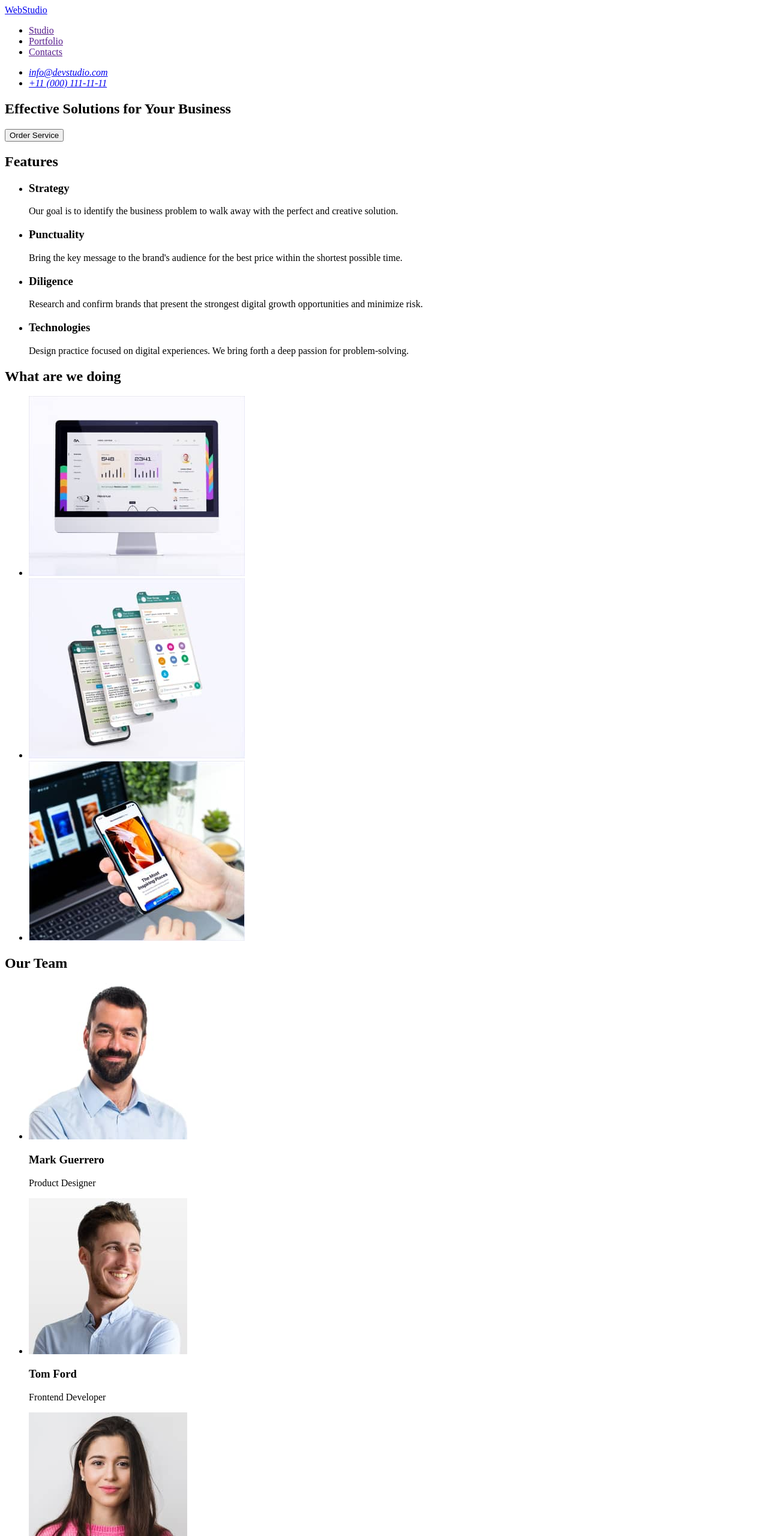
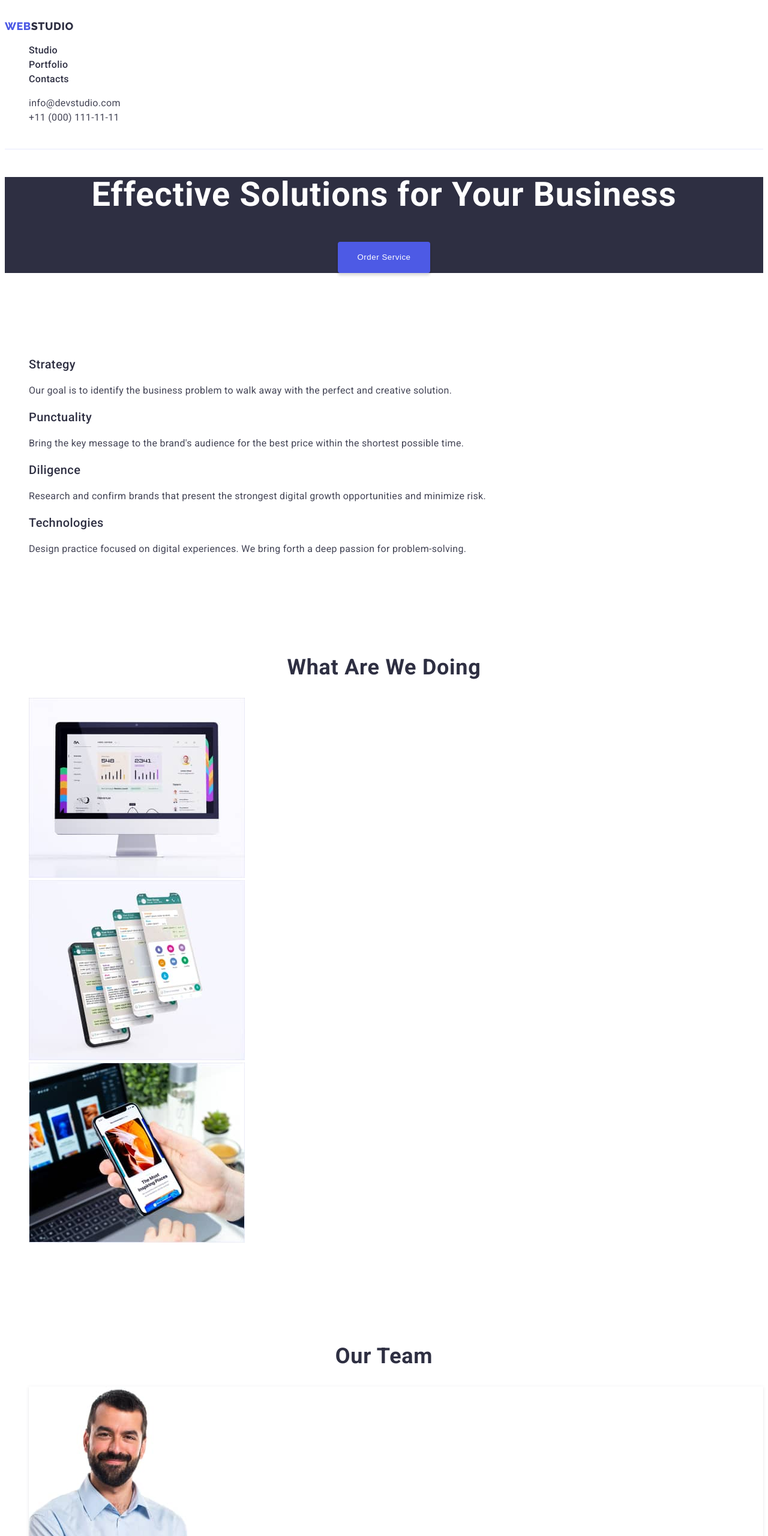
Before and after one commit to Qwimik/goit-markup-hw-02, a plain HTML site: page index.html in a window 1280 px wide. Shown: the top 2560 px of the page at 60% size. Drawn offline with Linux system fonts and the light colour scheme.

Commit message:
update all files

```diff
--- /dev/null
+++ b/css/styles.css
@@ -0,0 +1,244 @@
+:root {
+  --iris-color: #4d5ae5;
+  --ocean-color: #404bbf;
+  --navy-blue-color: #2e2f42;
+  --green-color: #31d0aa;
+  --slate-color: #434455;
+  --light-slate-color: #8e8f99;
+  --cornflower-color: #e7e9fc;
+  --cloud-color: #f4f4fd;
+}
+
+/* ============= Generals ============= */
+body {
+  font-family: 'Roboto', sans-serif;
+  color: var(--navy-blue-color);
+}
+.hidden {
+  display: none;
+}
+
+/* ============= Header ============= */
+.page-header {
+  background-color: #fff;
+  border-bottom: 1px solid var(--cornflower-color);
+  padding: 24px 0;
+}
+
+/* ===== Navigation ===== */
+/* ===== Logo ===== */
+.logo {
+  font-family: 'Raleway', sans-serif;
+  font-weight: 800;
+  color: currentColor;
+  font-size: 18px;
+  line-height: 1.33;
+  letter-spacing: 0.03em;
+  text-decoration: none;
+  text-transform: uppercase;
+}
+.logo-accent {
+  color: var(--iris-color);
+}
+
+.nav-item {
+  list-style: none;
+}
+.nav-link {
+  color: currentColor;
+  text-decoration: none;
+  font-weight: 500;
+  line-height: 1.5;
+  letter-spacing: 0.02em;
+}
+.nav-link:hover,
+.nav-link:focus {
+  color: var(--ocean-color);
+}
+
+/* ===== Contacts ===== */
+.contacts-item {
+  list-style: none;
+  font-style: normal;
+}
+.contacts-link {
+  color: var(--slate-color);
+  text-decoration: none;
+  line-height: 1.5;
+  letter-spacing: 0.02em;
+}
+.contacts-link:hover,
+.contacts-link:focus {
+  color: var(--ocean-color);
+  cursor: pointer;
+}
+
+/* ============= index.html ============= */
+/* ============= Main ============= */
+
+/* ===== Hero ===== */
+.hero {
+  background-color: var(--navy-blue-color);
+  text-align: center;
+}
+.hero-title {
+  color: #fff;
+  font-weight: 700;
+  font-size: 56px;
+  line-height: 1.07;
+  letter-spacing: 0.02em;
+  margin-bottom: 48px;
+}
+.hero-btn {
+  color: #fff;
+  font-weight: 500;
+  line-height: 1.5;
+  letter-spacing: 0.04em;
+  background-color: var(--iris-color);
+  border: none;
+  padding: 16px 32px;
+  box-shadow: 0px 4px 4px rgba(0, 0, 0, 0.15);
+  border-radius: 4px;
+}
+.hero-btn:hover,
+.hero-btn:focus {
+  background-color: var(--ocean-color);
+  cursor: pointer;
+}
+
+/* ===== Features ===== */
+.features {
+  padding-top: 120px;
+  padding-bottom: 60px;
+}
+.features-item {
+  list-style: none;
+}
+.features-item-title {
+  font-weight: 500;
+  font-size: 20px;
+  line-height: 1.2;
+  letter-spacing: 0.02em;
+}
+.features-item-text {
+  line-height: 1.5;
+  letter-spacing: 0.02em;
+  color: var(--slate-color);
+}
+
+/* ===== About ===== */
+.about {
+  padding: 60px 0;
+}
+.about-title {
+  font-weight: 700;
+  font-size: 36px;
+  line-height: 1.11;
+  text-align: center;
+  letter-spacing: 0.02em;
+  text-transform: capitalize;
+}
+.about-item {
+  list-style: none;
+}
+
+/* ===== Team ===== */
+.team {
+  padding-top: 60px;
+  padding-bottom: 120px;
+}
+.team-title {
+  font-weight: 700;
+  font-size: 36px;
+  line-height: 1.11;
+  text-align: center;
+  letter-spacing: 0.02em;
+  text-transform: capitalize;
+}
+.team-card {
+  list-style: none;
+  box-shadow: 0px 1px 6px rgba(46, 47, 66, 0.08),
+    0px 1px 1px rgba(46, 47, 66, 0.16), 0px 2px 1px rgba(46, 47, 66, 0.08);
+  border-radius: 0px 0px 4px 4px;
+}
+.team-card-title {
+  font-weight: 500;
+  font-size: 20px;
+  line-height: 1.2;
+  text-align: center;
+  letter-spacing: 0.02em;
+}
+.team-card-text {
+  color: var(--slate-color);
+  line-height: 1.5;
+  text-align: center;
+  letter-spacing: 0.02em;
+}
+
+/* ============= portfolio.html ============= */
+/* ============= Main ============= */
+
+/* ===== Filter ===== */
+.filter-list {
+  padding-top: 96px;
+  margin-bottom: 72px;
+}
+.filter-item {
+  list-style: none;
+}
+.filter-btn {
+  font-weight: 500;
+  line-height: 1.5;
+  letter-spacing: 0.04em;
+  padding: 12px 24px;
+  color: var(--iris-color);
+  background-color: var(--cloud-color);
+  border: 1px solid var(--cornflower-color);
+  border-radius: 4px;
+  cursor: pointer;
+}
+.filter-btn:hover,
+.filter-btn:focus {
+  color: #fff;
+  background-color: var(--ocean-color);
+}
+.active {
+  color: #fff;
+  background-color: var(--iris-color);
+}
+
+/* ===== Projects ===== */
+.project-card {
+  list-style: none;
+  border: 1px solid var(--cornflower-color);
+}
+.project-cards-content {
+  padding: 32px 0;
+}
+.project-card-title {
+  font-weight: 500;
+  font-size: 20px;
+  line-height: 1.2;
+  letter-spacing: 0.02em;
+}
+.project-card-text {
+  color: var(--slate-color);
+  line-height: 1.5;
+  letter-spacing: 0.02em;
+}
+
+/* ============= Footer ============= */
+.page-footer {
+  background-color: var(--navy-blue-color);
+  padding: 100px 0;
+}
+.page-footer > .logo {
+  color: var(--cloud-color);
+}
+.footer-text {
+  line-height: 1.5;
+  letter-spacing: 0.02em;
+  color: var(--cornflower-color);
+  max-width: 264px;
+  margin-top: 16px;
+}
--- a/index.html
+++ b/index.html
@@ -5,117 +5,161 @@
     <meta http-equiv="X-UA-Compatible" content="IE=edge" />
     <meta name="viewport" content="width=device-width, initial-scale=1.0" />
     <title>WebStudio</title>
+    <link
+      href="https://fonts.googleapis.com/css2?family=Raleway:wght@800&family=Roboto:wght@400;500;700;900&display=swap"
+      rel="stylesheet"
+    />
+    <link rel="stylesheet" href="./css/styles.css" />
   </head>
   <body>
-    <header>
-      <nav>
-        <a href="./index.html">WebStudio</a>
-        <ul>
-          <li><a href="">Studio</a></li>
-          <li><a href="">Portfolio</a></li>
-          <li><a href="">Contacts</a></li>
+    <header class="page-header">
+      <nav class="page-nav">
+        <a class="logo" href="./index.html"
+          ><span class="logo-accent">Web</span>Studio</a
+        >
+        <ul class="nav-list">
+          <li class="nav-item">
+            <a class="nav-link" href="./index.html">Studio</a>
+          </li>
+          <li class="nav-item">
+            <a class="nav-link" href="./portfolio.html">Portfolio</a>
+          </li>
+          <li class="nav-item"><a class="nav-link" href="">Contacts</a></li>
         </ul>
       </nav>
       <address>
-        <ul>
-          <li><a href="mailto:info@devstudio.com">info@devstudio.com</a></li>
-          <li><a href="tel:+110001111111">+11 (000) 111-11-11</a></li>
+        <ul class="contacts-list">
+          <li class="contacts-item">
+            <a class="contacts-link" href="mailto:info@devstudio.com"
+              >info@devstudio.com</a
+            >
+          </li>
+          <li class="contacts-item">
+            <a class="contacts-link" href="tel:+110001111111"
+              >+11 (000) 111-11-11</a
+            >
+          </li>
         </ul>
       </address>
     </header>
-    <main>
-      <section>
-        <h1>Effective Solutions for Your Business</h1>
-        <button type="button">Order Service</button>
+    <main class="page-main">
+      <section class="hero">
+        <h1 class="hero-title">Effective Solutions for Your Business</h1>
+        <button class="hero-btn" type="button">Order Service</button>
       </section>
-      <section>
-        <h2>Features</h2>
-        <ul>
-          <li>
-            <h3>Strategy</h3>
-            <p>
+      <section class="features">
+        <h2 class="hidden">Features</h2>
+        <ul class="features-list">
+          <li class="features-item">
+            <h3 class="features-item-title">Strategy</h3>
+            <p class="features-item-text">
               Our goal is to identify the business problem to walk away with the
               perfect and creative solution.
             </p>
           </li>
-          <li>
-            <h3>Punctuality</h3>
-            <p>
+          <li class="features-item">
+            <h3 class="features-item-title">Punctuality</h3>
+            <p class="features-item-text">
               Bring the key message to the brand's audience for the best price
               within the shortest possible time.
             </p>
           </li>
-          <li>
-            <h3>Diligence</h3>
-            <p>
+          <li class="features-item">
+            <h3 class="features-item-title">Diligence</h3>
+            <p class="features-item-text">
               Research and confirm brands that present the strongest digital
               growth opportunities and minimize risk.
             </p>
           </li>
-          <li>
-            <h3>Technologies</h3>
-            <p>
+          <li class="features-item">
+            <h3 class="features-item-title">Technologies</h3>
+            <p class="features-item-text">
               Design practice focused on digital experiences. We bring forth a
               deep passion for problem-solving.
             </p>
           </li>
         </ul>
       </section>
-      <section>
-        <h2>What are we doing</h2>
-        <ul>
-          <li><img src="./images/desktop.jpg" alt="desktop" width="360" /></li>
-          <li>
-            <img src="./images/mobile-app.jpg" alt="mobile app" width="360" />
+      <section class="about">
+        <h2 class="about-title">What are we doing</h2>
+        <ul class="about-list">
+          <li class="about-item">
+            <img
+              src="./images/about1.jpg"
+              alt="desktop"
+              width="360"
+              class="about-item-img"
+            />
           </li>
-          <li><img src="./images/phone.jpg" alt="phone" width="360" /></li>
+          <li class="about-item">
+            <img
+              src="./images/about2.jpg"
+              alt="mobile app"
+              width="360"
+              class="about-item-img"
+            />
+          </li>
+          <li class="about-item">
+            <img
+              src="./images/about3.jpg"
+              alt="phone"
+              width="360"
+              class="about-item-img"
+            />
+          </li>
         </ul>
       </section>
-      <section>
-        <h2>Our Team</h2>
-        <ul>
-          <li>
+      <section class="team">
+        <h2 class="team-title">Our Team</h2>
+        <ul class="team-cards">
+          <li class="team-card">
             <img
-              src="./images/mark-guerrero.jpg"
+              src="./images/team1.jpg"
               alt="Mark Guerrero on the portrait"
               width="264"
+              class="team-card-img"
             />
-            <h3>Mark Guerrero</h3>
-            <p>Product Designer</p>
+            <h3 class="team-card-title">Mark Guerrero</h3>
+            <p class="team-card-text">Product Designer</p>
           </li>
-          <li>
+          <li class="team-card">
             <img
-              src="./images/tom-ford.jpg"
+              src="./images/team2.jpg"
               alt="Tom Ford on the portrait"
               width="264"
+              class="team-card-img"
             />
-            <h3>Tom Ford</h3>
-            <p>Frontend Developer</p>
+            <h3 class="team-card-title">Tom Ford</h3>
+            <p class="team-card-text">Frontend Developer</p>
           </li>
-          <li>
+          <li class="team-card">
             <img
-              src="./images/camila-garcia.jpg"
+              src="./images/team3.jpg"
               alt="Camila Garcia on the portrait"
               width="264"
+              class="team-card-img"
             />
-            <h3>Camila Garcia</h3>
-            <p>Marketing</p>
+            <h3 class="team-card-title">Camila Garcia</h3>
+            <p class="team-card-text">Marketing</p>
           </li>
-          <li>
+          <li class="team-card">
             <img
-              src="./images/daniel-wilson.jpg"
+              src="./images/team4.jpg"
               alt="Daniel Wilson on the portrait"
               width="264"
+              class="team-card-img"
             />
-            <h3>Daniel Wilson</h3>
-            <p>UI Designer</p>
+            <h3 class="team-card-title">Daniel Wilson</h3>
+            <p class="team-card-text">UI Designer</p>
           </li>
         </ul>
       </section>
     </main>
-    <footer>
-      <a href="./index.html">WebStudio</a>
-      <p>
+    <footer class="page-footer">
+      <a class="logo" href="./index.html"
+        ><span class="logo-accent">Web</span>Studio</a
+      >
+      <p class="footer-text">
         Increase the flow of customers and sales for your business with digital
         marketing & growth solutions.
       </p>
```
Also changed, not shown: portfolio.html (added, +187 -0 lines), images/about1.jpg (renamed from images/desktop.jpg), images/about2.jpg (renamed from images/mobile-app.jpg), images/about3.jpg (renamed from images/phone.jpg), images/project-card1.jpg (added), images/project-card2.jpg (added), images/project-card3.jpg (added), images/project-card4.jpg (added), images/project-card5.jpg (added), images/project-card6.jpg (added), images/project-card7.jpg (added), images/project-card8.jpg (added), images/project-card9.jpg (added), images/team1.jpg (renamed from images/mark-guerrero.jpg), 3 more files.
